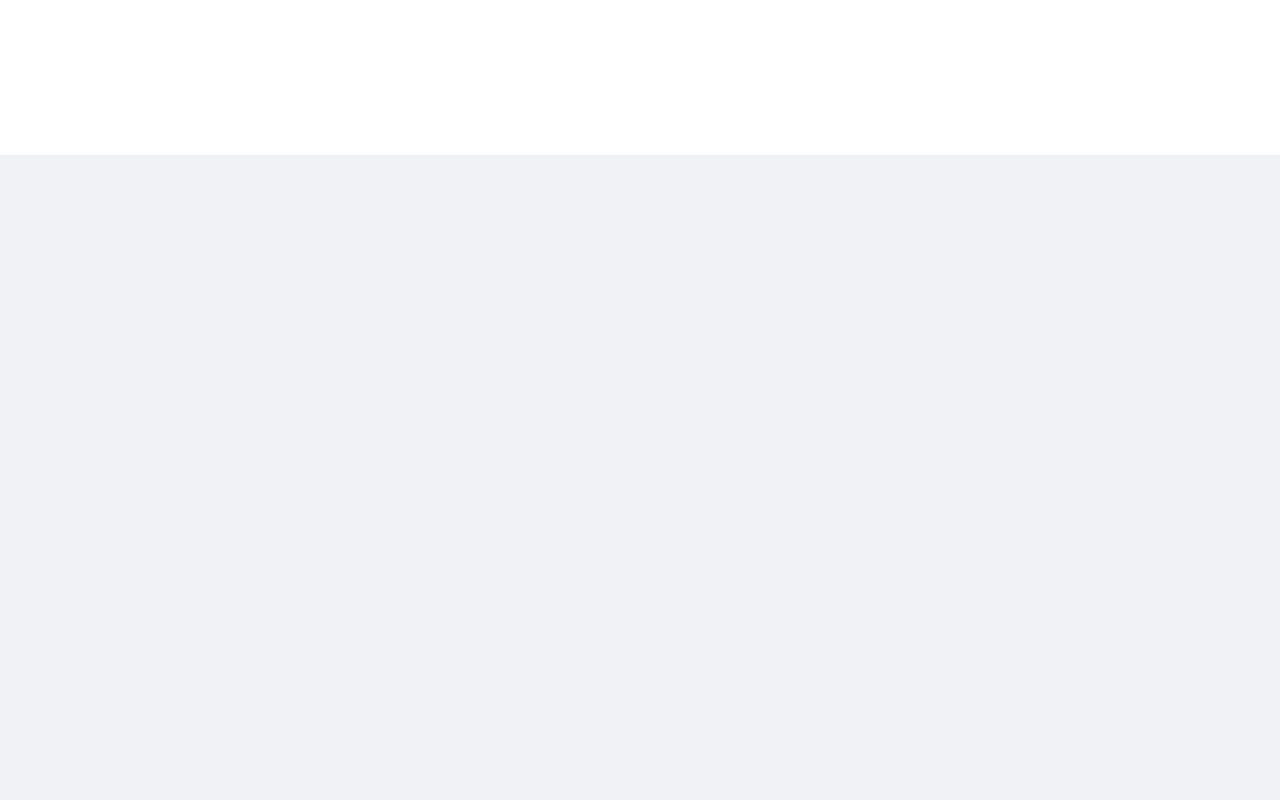
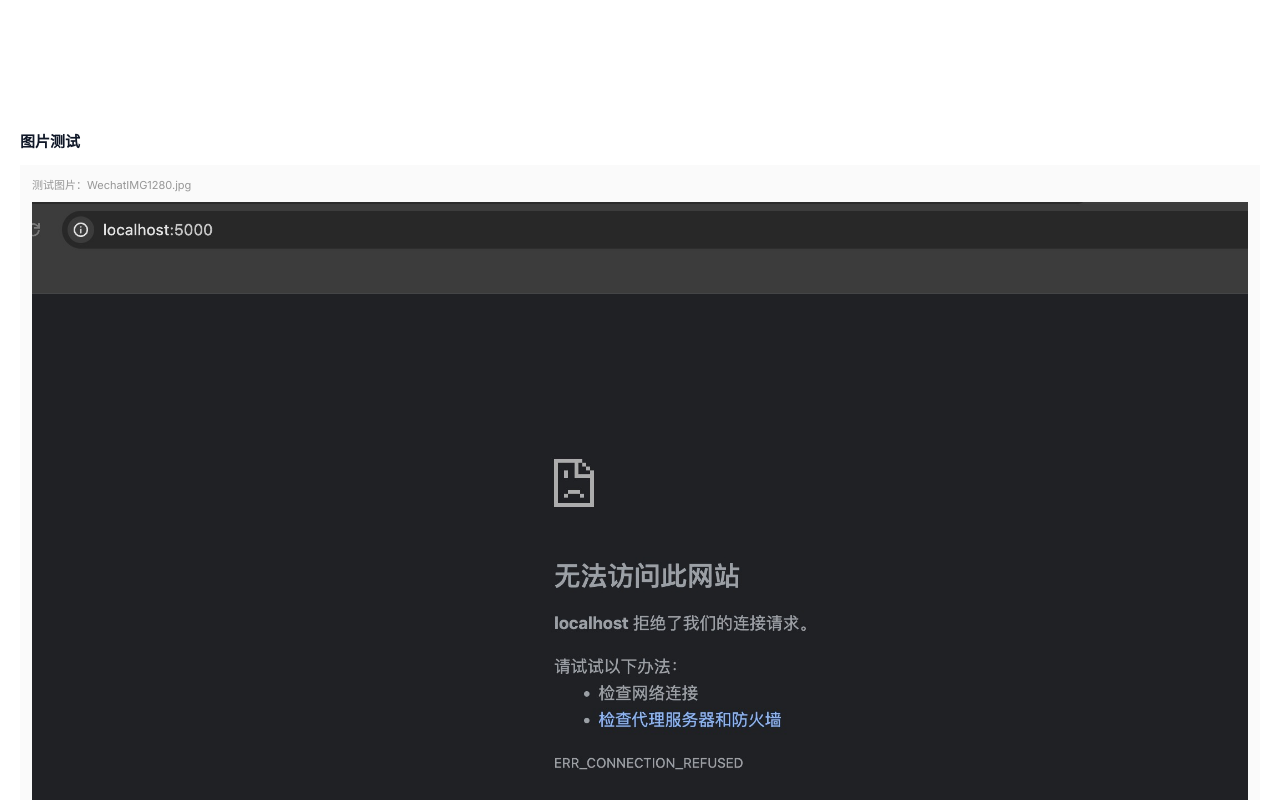
Before and after one commit to rangchang-star/ranchang, a Next.js app: page /discovery in a window 1280 px wide. Shown: the part 2160-2960 px from the top of the page. Before the commit the page ends 2315 px from the top, so only its background shows below. Built offline with nearby package versions, Linux system fonts and the light colour scheme.

Commit message:
fix: 移动项目图片到public目录并添加图片测试区域

```diff
--- a/src/app/discovery/page.tsx
+++ b/src/app/discovery/page.tsx
@@ -510,6 +510,17 @@ export default function DiscoveryPage() {
         </div>
       </div>
 
+      {/* 图片测试区域 */}
+      <div className="mt-8 px-5">
+        <h3 className="text-[15px] font-semibold text-gray-900 mb-3">图片测试</h3>
+        <div className="space-y-3">
+          <div className="p-3 bg-[rgba(0,0,0,0.02)]">
+            <p className="text-[11px] text-[rgba(0,0,0,0.4)] mb-2">测试图片：WechatIMG1280.jpg</p>
+            <img src="/images/WechatIMG1280.jpg" alt="测试图片" className="w-full h-auto" />
+          </div>
+        </div>
+      </div>
+
       {/* 每日宣告 - 固定在底部导航栏上方 */}
       <div className="fixed bottom-[56px] left-1/2 -translate-x-1/2 w-full max-w-md px-5 pb-4 bg-white z-40">
         <section>
```
